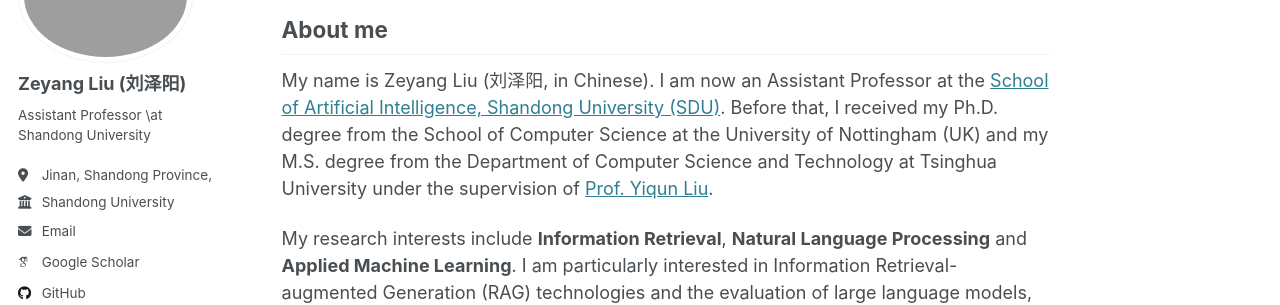
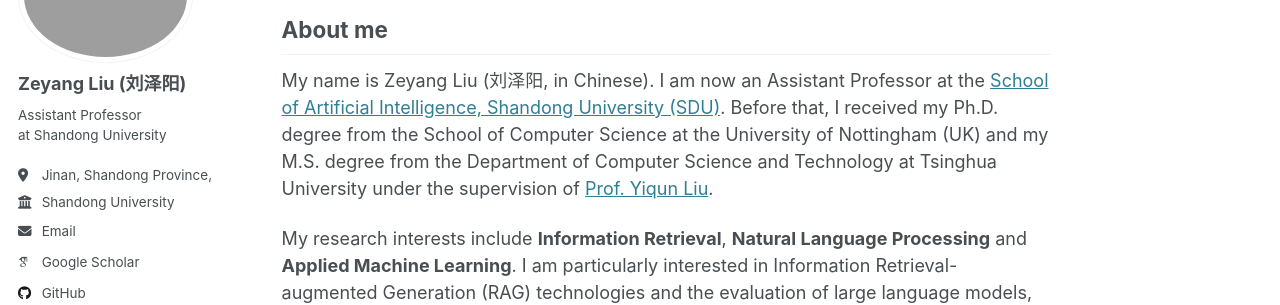
Before and after one commit to zy-liu/zy-liu.github.io, a Jekyll site: the page built from _pages/about.md, in a window 1280 px wide. Shown: the part 170-475 px from the top of the page. Built offline with Jekyll 4.4.1, drawn with Linux system fonts in a browser that asks for light colours; some web fonts are replaced.

```diff
--- a/_config.yml
+++ b/_config.yml
@@ -25,7 +25,7 @@ author:
   avatar           : "myprofile.png"
   name             : "Zeyang Liu (刘泽阳)"
   pronouns         : # example: "she/her"
-  bio              : "Assistant Professor \\at Shandong University"
+  bio              : "Assistant Professor<br>at Shandong University"
   location         : "Jinan,  Shandong Province, China"
   employer         : "Shandong University"
   #uri              : # URL
```
